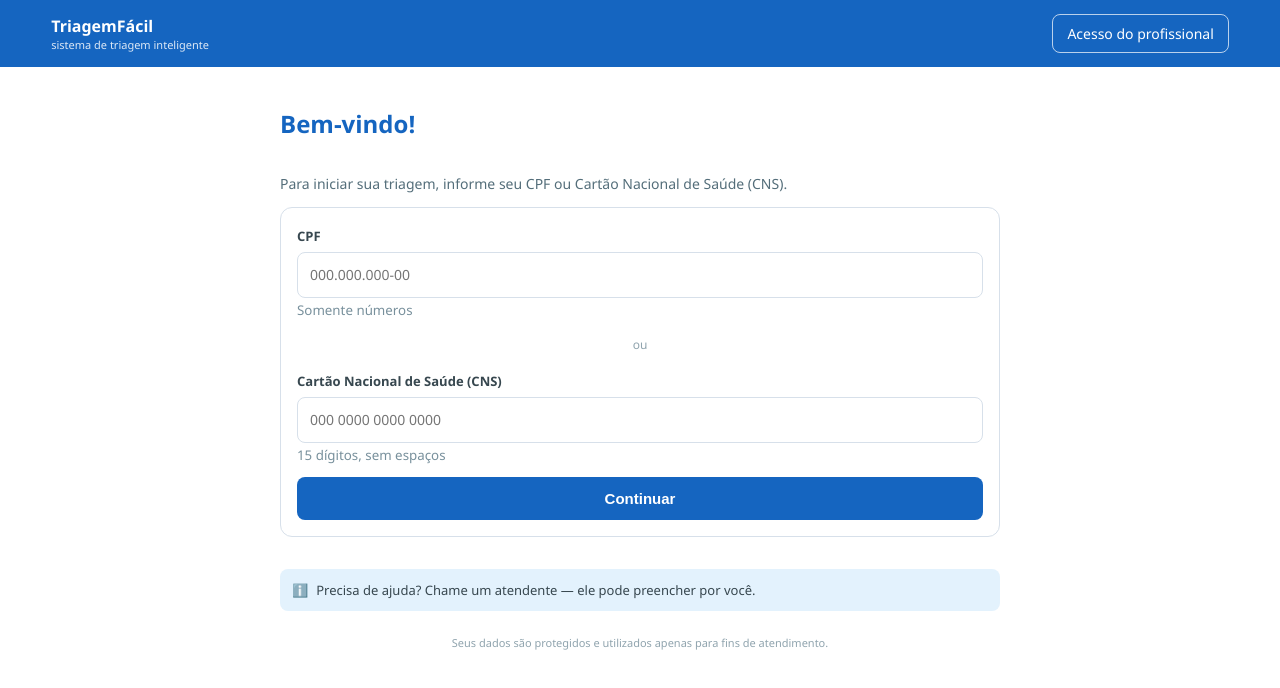
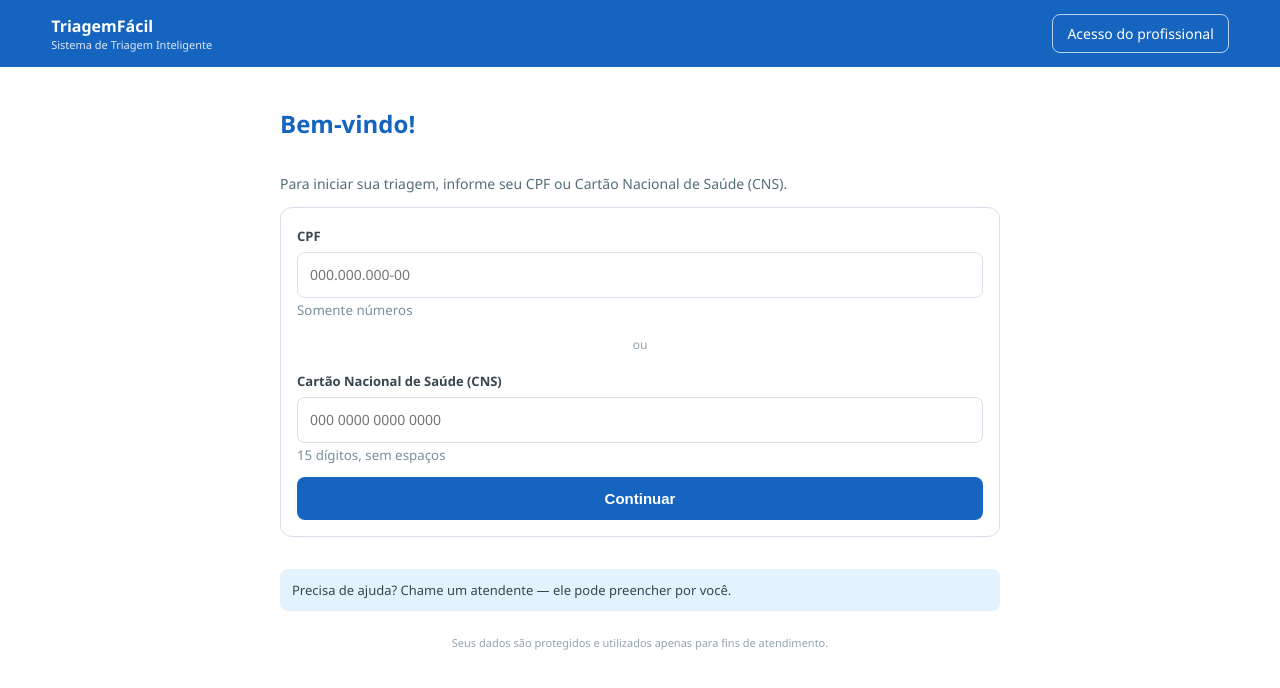
Before and after one commit to StefaniRibeiro/TriagemFacil, a React (Vite) app: page / in a window 1280 px wide. Shown: the top 688 px of the page. Built offline with nearby package versions, Linux system fonts and the light colour scheme.

Commit message:
Standardize frontend branding and help copy

```diff
--- a/src/pages/Dashboard.jsx
+++ b/src/pages/Dashboard.jsx
@@ -91,7 +91,7 @@ export default function Dashboard() {
       <div className="topbar" style={{ borderRadius: 10, marginBottom: 20 }}>
         <div>
           <h1>TriagemFácil</h1>
-          <p>sistema de triagem inteligente</p>
+          <p>Sistema de Triagem Inteligente</p>
         </div>
         <div className="dashboard-header-actions">
           <span className="dashboard-user">
--- a/src/pages/Identificacao.jsx
+++ b/src/pages/Identificacao.jsx
@@ -39,7 +39,7 @@ export default function Identificacao() {
       <div className="topbar">
         <div>
           <h1>TriagemFácil</h1>
-          <p>sistema de triagem inteligente</p>
+          <p>Sistema de Triagem Inteligente</p>
         </div>
         <a className="professional-access desktop-professional-access" href="/login">
           Acesso do profissional
@@ -83,7 +83,6 @@ export default function Identificacao() {
         </div>
 
         <div className="help-box">
-          <span>ℹ️</span>
           <span>Precisa de ajuda? Chame um atendente — ele pode preencher por você.</span>
         </div>
 
--- a/src_backup/pages/Dashboard.tsx
+++ b/src_backup/pages/Dashboard.tsx
@@ -37,7 +37,7 @@ export default function Dashboard() {
       <div className="topbar" style={{ borderRadius: 10, marginBottom: 20 }}>
         <div>
           <h1>TriagemFácil</h1>
-          <p>sistema de triagem inteligente</p>
+          <p>Sistema de Triagem Inteligente</p>
         </div>
         <span style={{ fontSize: 13 }}>
           {sessionStorage.getItem('nome')} — {sessionStorage.getItem('perfil')}
--- a/src_backup/pages/Identificacao.tsx
+++ b/src_backup/pages/Identificacao.tsx
@@ -37,7 +37,7 @@ export default function Identificacao() {
       <div className="topbar">
         <div>
           <h1>TriagemFácil</h1>
-          <p>sistema de triagem inteligente</p>
+          <p>Sistema de Triagem Inteligente</p>
         </div>
       </div>
 
@@ -78,7 +78,6 @@ export default function Identificacao() {
         </div>
 
         <div className="help-box">
-          <span>ℹ️</span>
           <span>Precisa de ajuda? Chame um atendente — ele pode preencher por você.</span>
         </div>
 
```
